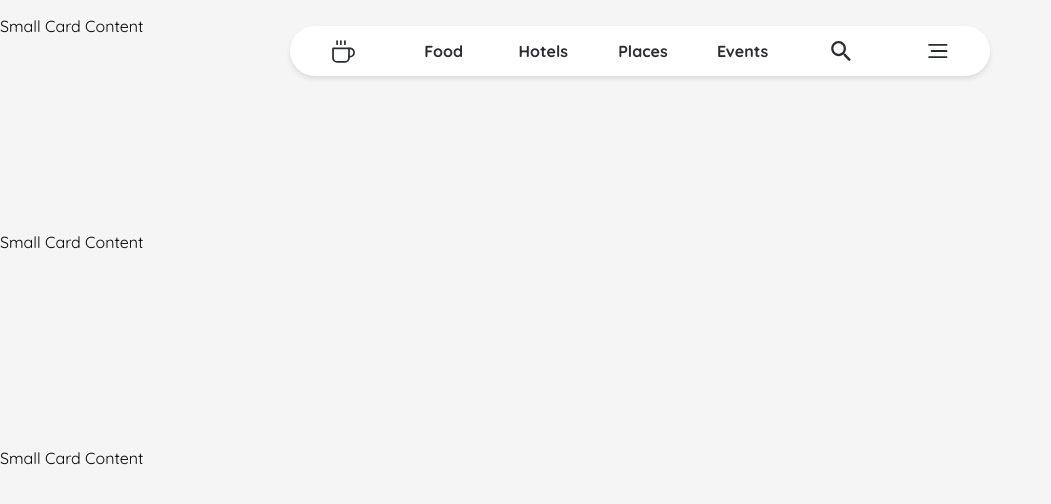
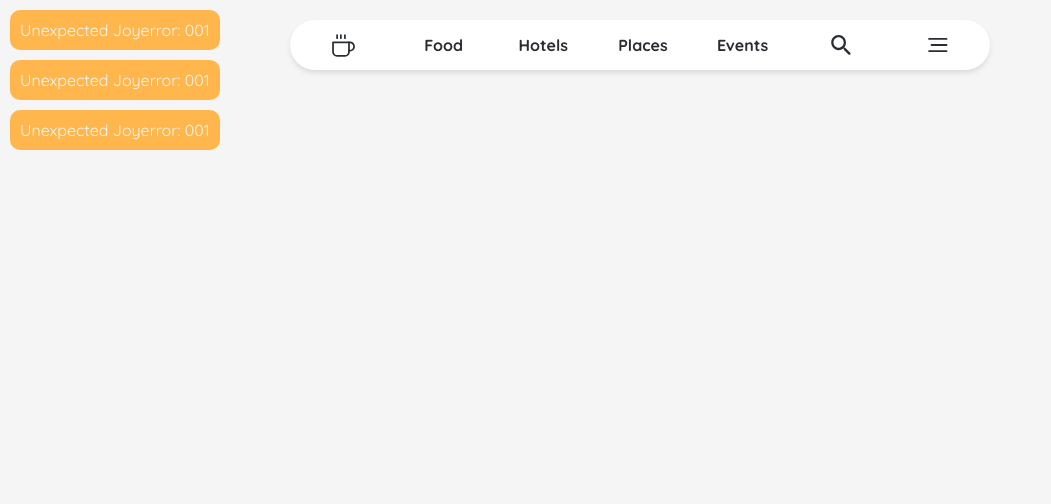
Before and after one commit to sathirak/joyboy, a React (Create React App) app in the folder client/: page / in a window 1280 px wide. Shown: the top 504 px of the page, without its empty margins (0-1051 px from the left). Built offline with nearby package versions, Linux system fonts and the light colour scheme.

Commit message:
Created Element (Rebranded Module))

```diff
--- /dev/null
+++ b/client/src/components/Element/Element.css
@@ -0,0 +1,8 @@
+
+.Error {
+    background-color: var(--orange);
+    padding: 10px;
+    margin: 10px;
+    width: max-content;
+    border-radius: var(--border-radius);
+}
--- /dev/null
+++ b/client/src/components/Element/Element.js
@@ -0,0 +1,36 @@
+import React, { Component } from "react";
+import "./Element.css";
+
+const type_list = ["Spotlight", "type2", "type3"];
+const subtype_list = ["subtype1", "subtype2", "subtype3"];
+const flag_list = ["flag1", "flag2", "flag3"];
+
+const FallbackElement = ({ unrecog_props, component }) => (
+  <div className="Error" title={`"${unrecog_props.join(', ')}" is unrecognized! Please provide valid props to component ${component}!`}>
+    Unexpected Joyerror: 001
+  </div>
+);
+
+class Element extends Component {
+  render() {
+    const { joydex, type, subtype, flag, component } = this.props;
+    const unrecog_array = [];
+
+    [type, subtype, flag].forEach((prop, index) => {
+      if (!type_list.includes(prop) && !subtype_list.includes(prop) && !flag_list.includes(prop)) {
+        unrecog_array.push(prop);
+      }
+    });
+
+    if (unrecog_array.length > 0) {
+      return <FallbackElement unrecog_props={unrecog_array} component={component} />;
+    }
+
+    return (
+      <div id={joydex} className={type + subtype + flag}>
+      </div>
+    );
+  }
+}
+
+export default Element;
--- a/client/src/components/Module/Module.js
+++ /dev/null
@@ -1,72 +0,0 @@
-import React, { Component} from "react"
-import "./Module.css"
-
-class Module extends Component {
-    render() {
-      const { joydex, type, size, text } = this.props;
-      let cardStyles = {};
-
-      switch (size) {
-        case 'small':
-          cardStyles = {
-            width: '150px',
-            height: '100px',
-          };
-          break;
-        case 'medium':
-          cardStyles = {
-            width: '250px',
-            height: '200px',
-          };
-          break;
-        case 'large':
-          cardStyles = {
-            width: '350px',
-            height: '300px',
-          };
-          break;
-        default:
-
-          cardStyles = {
-            width: '250px',
-            height: '200px',
-          };
-      }
-
-
-      switch (type) {
-        case 'small':
-          cardStyles = {
-            width: '150px',
-            height: '100px',
-          };
-          break;
-        case 'medium':
-          cardStyles = {
-            width: '250px',
-            height: '200px',
-          };
-          break;
-        case 'large':
-          cardStyles = {
-            width: '350px',
-            height: '300px',
-          };
-          break;
-        default:
-
-          cardStyles = {
-            width: '250px',
-            height: '200px',
-          };
-      }
-
-      return (
-        <div id={joydex} style={cardStyles} className="card">
-          <p>{text}</p>
-        </div>
-      );
-    }
-  }
-
-  export default Module;
--- a/client/src/components/Spotlight/Spotlight.js
+++ b/client/src/components/Spotlight/Spotlight.js
@@ -1,6 +1,6 @@
 import React, { useEffect, useState } from "react";
 import "./Spotlight.css";
-import Module from "../Module/Module";
+import Element from "../Element/Element";
 
 const data = ["123456-ds","123453-ev","123451-fd"];
 
@@ -9,7 +9,7 @@ function Spotlight() {
 	return (
 	  <section className="Spotlight">
 		{data.map((item, index) => (
-		  <Module key={index} joydex={item} size="small" text="Small Card Content" />
+		  <Element key={index} joydex={item} type="Spotlight" subtype="Unfocused" component="Spotlight" />
 		))}
 	  </section>
 	);
--- a/client/src/moby/Moby.css
+++ b/client/src/moby/Moby.css
@@ -1,16 +1,14 @@
-
-.dark {
-    --moby-brand: #5ebdbd;
-	--pri: #f5f5f5;
-	--tri: #2d3748;
-	--sec: #2d3748;
-}
-
-.light {
+:root {
     --moby-brand: #5ebdbd;
 	--pri: #2d3748;
 	--tri: #2d3748;
 	--sec: #f5f5f5;
+}
+
+.Moby {
+	display: flex;
+	flex-direction: row;
+	align-items: stretch;
 }
 
 body {
@@ -39,12 +37,7 @@ body {
     border-radius: 50%;
     margin: 10px;
     padding: 2px;
-}
-
-.Moby {
-	display: flex;
-	flex-direction: row;
-	align-items: stretch;
+	transition: all 0.3s ease;
 }
 
 .Moby ul {
@@ -194,6 +187,12 @@ body {
 
 /* Moby Component Styles */
 
+.M-Container {
+	padding: 1vw;
+	height: 100%;
+	width: 100%;
+}
+
 .M-Heading {
 	margin: 10px;
 	width: max-content;
--- a/client/src/moby/Moby.js
+++ b/client/src/moby/Moby.js
@@ -41,7 +41,7 @@ function Moby() {
 
   return (
 
-    <div className="Moby light">
+    <div className="Moby">
       <div className="Sidebar">
         <div className="Logo-Border" style={{borderColor: activeLink === "Settings" ? "var(--moby-brand)" : 'transparent',}}>
           <div className="Logo" onClick={toggle_settings}>
--- a/client/src/moby/moby-components/Breadboard.js
+++ b/client/src/moby/moby-components/Breadboard.js
@@ -87,9 +87,14 @@ function Breadboard() {
 		}
 	};
 
+	handleShowTables();
+
 	const handleTableClick = (tableName) => {
 		setSelectedTable(tableName);
 	};
+
+
+
 
 	return (
 		<div>
@@ -106,9 +111,6 @@ function Breadboard() {
 			)}
 
 			{selectedTable && <TableDetails tableName={selectedTable} />}
-			<div className="Moby-Button" onClick={handleShowTables}>
-				Tables!
-			</div>
 		</div>
 	);
 }
--- a/client/src/moby/moby-components/Template.js
+++ b/client/src/moby/moby-components/Template.js
@@ -3,7 +3,7 @@ import React from 'react';
 function Template() {
 
     return (
-      <div>
+      <div className='M-Container'>
         <h1 className='M-Heading'>Template</h1>
       </div>
     );
```
Also changed, not shown: client/src/components/Module/Module.css (deleted).
